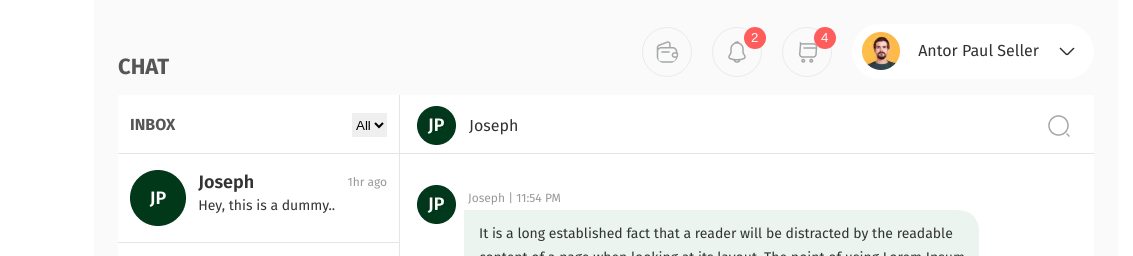
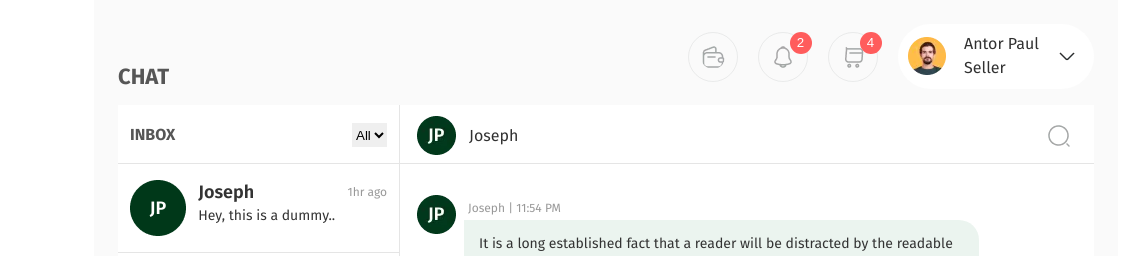
Before and after one commit to Efim777/Nutri, a website: page Nurti/index.html in a window 1280 px wide. Shown: the top 256 px of the page, 147-1280 px from the left. Drawn offline with nearby package versions, Linux system fonts and the light colour scheme; files that its build step writes are made by us from their sources; files whose address does not match are found by name.

Commit message:
Update index.html

```diff
--- a/Nurti/index.html
+++ b/Nurti/index.html
@@ -103,7 +103,7 @@
                     <div>
                         <picture><source srcset="./img/avatar.webp" type="image/webp"><img src="./img/avatar.png" alt=""></picture>
                     </div>
-                    <div>
+                    <div class="main__head-person-name">
                         <span>Antor Paul</span>
                         <span>Seller</span>
                     </div>
```
